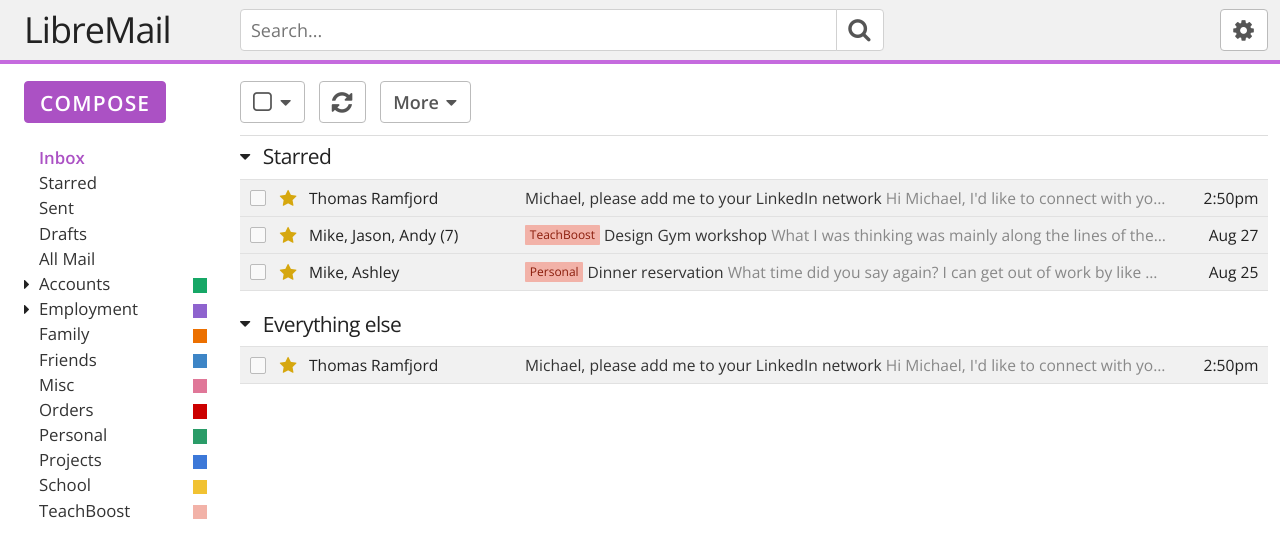
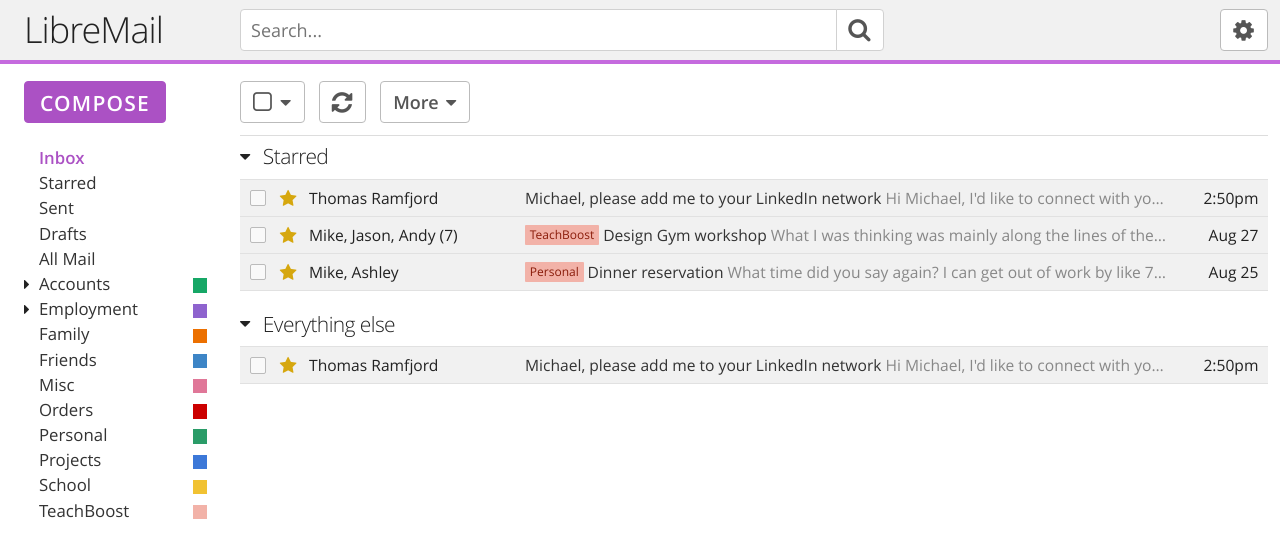
Before and after one commit to mikegioia/libremail, a PHP site: page /demo.html in a window 1280 px wide. Shown: the top 558 px of the page. Run offline with PHP 8.4, Linux system fonts and the light colour scheme.

Commit message:
Added open sans as local fonts. Set up sync index file and the initial list of dependencies.

```diff
--- a/sync/composer.json
+++ b/sync/composer.json
@@ -2,6 +2,8 @@
     "require": {
         "php": ">=5.4.0",
         "ext-imap": "*",
-        "php-imap/php-imap": "^2.0"
+        "php-imap/php-imap": "^2.0",
+        "pimple/pimple": "~3.0",
+        "voku/simple-mysqli": "dev-master"
     }
 }
--- /dev/null
+++ b/webmail/www/css/open-sans.css
@@ -0,0 +1,23 @@
+@font-face {
+    font-family: 'Open Sans';
+    font-style: normal;
+    font-weight: 300;
+    src: local('Open Sans Light'), local('OpenSans-Light'), url(../fonts/OpenSans-Light.woff2) format('woff2');
+    unicode-range: U+0000-00FF, U+0131, U+0152-0153, U+02C6, U+02DA, U+02DC, U+2000-206F, U+2074, U+20AC, U+2212, U+2215, U+E0FF, U+EFFD, U+F000;
+}
+
+@font-face {
+    font-family: 'Open Sans';
+    font-style: normal;
+    font-weight: 400;
+    src: local('Open Sans'), local('OpenSans'), url(../fonts/OpenSans-Regular.woff2) format('woff2');
+    unicode-range: U+0000-00FF, U+0131, U+0152-0153, U+02C6, U+02DA, U+02DC, U+2000-206F, U+2074, U+20AC, U+2212, U+2215, U+E0FF, U+EFFD, U+F000;
+}
+
+@font-face {
+    font-family: 'Open Sans';
+    font-style: normal;
+    font-weight: 600;
+    src: local('Open Sans Semibold'), local('OpenSans-Semibold'), url(../fonts/OpenSans-Semibold.woff2) format('woff2');
+    unicode-range: U+0000-00FF, U+0131, U+0152-0153, U+02C6, U+02DA, U+02DC, U+2000-206F, U+2074, U+20AC, U+2212, U+2215, U+E0FF, U+EFFD, U+F000;
+}
--- a/webmail/www/demo.html
+++ b/webmail/www/demo.html
@@ -6,7 +6,7 @@
     <meta name="description" content="">
     <meta name="author" content="">
     <meta name="viewport" content="width=device-width, initial-scale=1">
-    <link href="https://fonts.googleapis.com/css?family=Open+Sans:400,300,600" rel="stylesheet" type="text/css">
+    <link href="css/open-sans.css" rel="stylesheet" type="text/css">
     <link href="css/font-awesome.css" rel="stylesheet">
     <link href="css/normalize.css" rel="stylesheet">
     <link href="css/skeleton.css" rel="stylesheet">
```
Also changed, not shown: sync/index.php (added, +18 -0 lines), sync/src/services.php (added), webmail/www/css/app/base.css (line endings or trailing spaces), webmail/www/fonts/OpenSans-Light.ttf (added), webmail/www/fonts/OpenSans-Light.woff2 (added), webmail/www/fonts/OpenSans-Regular.ttf (added), webmail/www/fonts/OpenSans-Regular.woff2 (added), webmail/www/fonts/OpenSans-Semibold.ttf (added), webmail/www/fonts/OpenSans-Semibold.woff2 (added), 1 other file.
